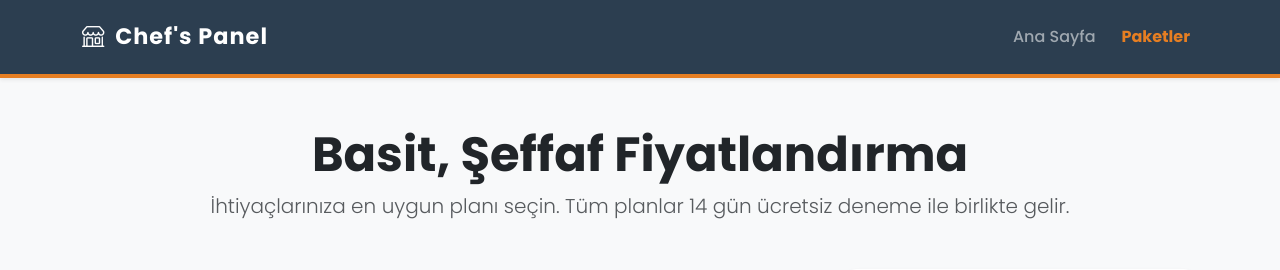
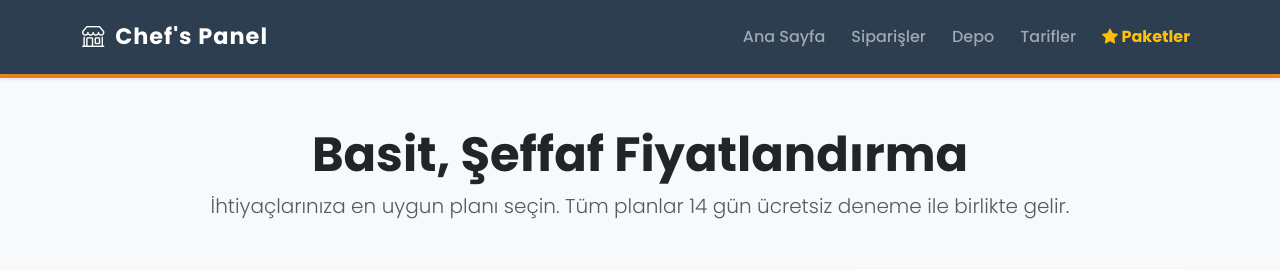
Before and after one commit to muzafferyetik/chefspanel, a Flask app: page /paketler in a window 1280 px wide. Shown: the top 270 px of the page. Run offline with Flask 3, Linux system fonts and the light colour scheme; some libraries are stand-ins or nearby versions.

Commit message:
nav update

```diff
--- a/templates/paketler.html
+++ b/templates/paketler.html
@@ -47,7 +47,10 @@
         <div class="collapse navbar-collapse">
             <ul class="navbar-nav ms-auto align-items-center">
                 <li class="nav-item"><a class="nav-link" href="{{ url_for('anasayfa') }}">Ana Sayfa</a></li>
-                <li class="nav-item"><a class="nav-link active fw-bold" href="{{ url_for('paketler') }}">Paketler</a></li>
+                    <li class="nav-item"><a class="nav-link" href="{{ url_for('siparisler') }}">Siparişler</a></li>
+                    <li class="nav-item"><a class="nav-link" href="{{ url_for('malzemeler') }}">Depo</a></li>
+                    <li class="nav-item"><a class="nav-link" href="{{ url_for('tarifler') }}">Tarifler</a></li>
+                    <li class="nav-item"><a class="nav-link fw-bold text-warning" href="{{ url_for('paketler') }}"><i class="bi bi-star-fill"></i> Paketler</a></li>
                 </ul>
         </div>
     </div>
```
